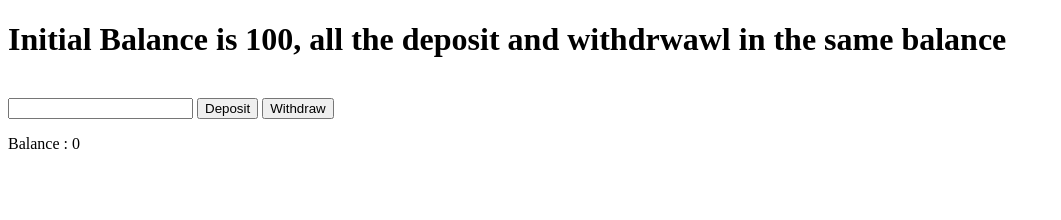
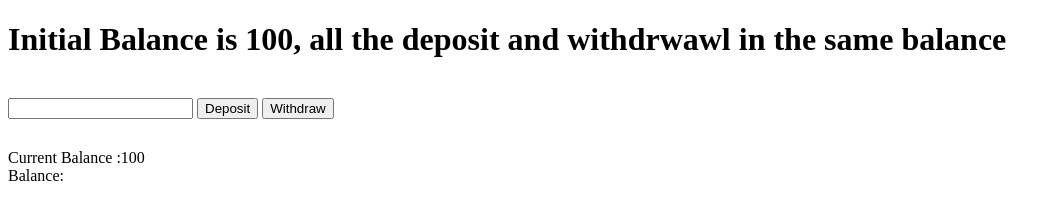
Before and after one commit to mohdafjal2004/Javascript, a plain HTML site: page Classes/Simple Bank App/index.html in a window 1280 px wide. Shown: the whole page, without its empty margins (0-1061 px from the left). Drawn offline with Linux system fonts and the light colour scheme.

Commit message:
Minor Changes in the basic Bank App

```diff
--- a/Classes/Simple Bank App/index.html
+++ b/Classes/Simple Bank App/index.html
@@ -9,11 +9,15 @@
   <body>
     <h1>
       Initial Balance is 100, all the deposit and withdrwawl in the same balance
-    </h1><br>
+    </h1>
+    <br />
     <input type="text" id="amount" />
     <button id="deposit">Deposit</button>
     <button id="withdraw">Withdraw</button>
-    <div id="balance"><p>Balance : 0</p></div>
+    <div style="margin-top: 30px;">Current Balance :100 </div>
+    <div>
+      Balance:<span id="balance"></span>
+    </div>
   </body>
   <script src="script.js"></script>
 </html>
```
